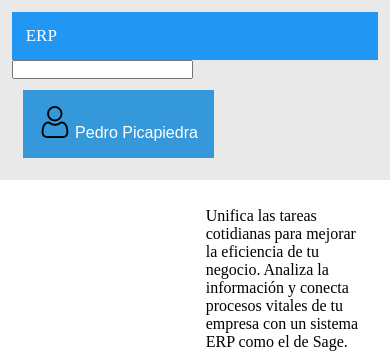
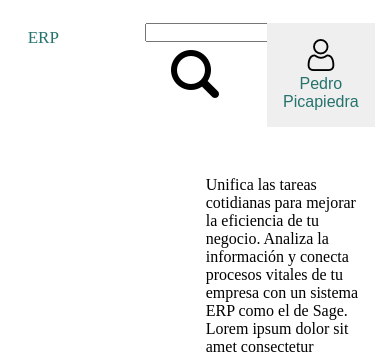
Before and after one commit to wakogmq/ERP-COMMON, a PHP site: page /html/home.html in a window 390 px wide; the page is wider, and only the part inside the window is pictured. Shown: the top 354 px of that part. Run offline with PHP 8.4, Linux system fonts and the light colour scheme.

Commit message:
top-nav-org

```diff
--- a/ERP-Visual/css/style.css
+++ b/ERP-Visual/css/style.css
@@ -37,47 +37,29 @@
     flex: 0 0 auto;
     width: 100%;
 }
-
-/*
-nav{
-    background-color: rgb(107, 107, 107);
-
+.center {
+  text-align: center;
+  justify-content: center;
 }
-
-nav ul li{
-
-    font-family: 'Franklin Gothic Medium', 'Arial Narrow', Arial, sans-serif;
-    margin: 30px 10px 100px 0px;
-    padding-left: 20px;
+.right {
+  text-align: right;
+  justify-content: right;
 }
-
-nav ul li a{
-    color: black;
-    margin: 10px;
-    text-decoration: none;
+img{
+  max-width: 100%;
 }
-
-nav ul li img{
-    margin-top: 10px;
-    width: 30px ;
+.boxicon{
+  padding: 1%;
 }
-.login {
-border: 2px solid #26736E  ;
-}
-input{
-    background-color: #26736E;
-}
-*/
-
 
 
 /*------------------------------------- TOP NAV ----------------------------------*/
 
 /* Add a black background color to the top navigation bar */
-.topnav {
+/*.topnav {
     overflow: hidden;
     background-color: #e9e9e9;
-  }
+  }*/
 
   /* Style the links inside the navigation bar */
   .topnav a {
@@ -85,21 +67,20 @@
     display: block;
     color: black;
     text-align: center;
-    padding: 14px 16px;
+    padding: 5px 16px;
     text-decoration: none;
     font-size: 17px;
   }
 
   /* Change the color of links on hover */
   .topnav a:hover {
-    background-color: #ddd;
-    color: black;
+
+    color: #26736E;
   }
 
   /* Style the "active" element to highlight the current page */
   .topnav a.active {
-    background-color: #2196F3;
-    color: white;
+    color: #26736E;
   }
 
   /* Style the search box inside the navigation bar */
@@ -119,11 +100,11 @@
       display: block;
       text-align: left;
       width: 100%;
-      margin: 0;
-      padding: 14px;
+      /*margin: 0;*/
+      padding: 5px;
     }
     .topnav input[type=text] {
-      border: 1px solid #ccc;
+    border: 1px solid #ccc;
     }
   }
 
@@ -131,18 +112,15 @@
 
 /* Dropdown Button */
 .dropbtn {
-    background-color: #3498DB;
-    color: white;
+    color:  #26736E;
+
     padding: 16px;
     font-size: 16px;
     border: none;
     cursor: pointer;
   }
 
-  /* Dropdown button on hover & focus */
-  .dropbtn:hover, .dropbtn:focus {
-    background-color: #2980B9;
-  }
+
 
   /* The container <div> - needed to position the dropdown content */
   .dropdown {
@@ -154,9 +132,6 @@
   .dropdown-content {
     display: none;
     position: absolute;
-    background-color: #f1f1f1;
-    min-width: 160px;
-    box-shadow: 0px 8px 16px 0px rgba(0,0,0,0.2);
     z-index: 1;
   }
 
@@ -167,9 +142,5 @@
     text-decoration: none;
     display: block;
   }
-
-  /* Change color of dropdown links on hover */
-  .dropdown-content a:hover {background-color: #ddd;}
-
   /* Show the dropdown menu (use JS to add this class to the .dropdown-content container when the user clicks on the dropdown button) */
   .show {display:block;}
--- a/ERP-Visual/html/home.html
+++ b/ERP-Visual/html/home.html
@@ -10,10 +10,13 @@
 </head>
 <body>
 
-    <div class="topnav">
-        <a class="active" href="#erp">ERP</a>
-        <input type="search" name="" id="">
-        <div class="dropdown">
+    <div class="topnav flex">
+        <div class="center col-4"><a class="active" href="#erp">ERP</a></div>
+        <div class="center col-4">
+            <input type="search" name="Buscar..." id="buscar">
+            <img src="/ERP-Visual/images/lupa.png" alt="">
+        </div>
+        <div class="dropdown right col-4">
             <button onclick="myFunction()" class="dropbtn"><img src="/ERP-Visual/images/usuario.png" alt=""> Pedro Picapiedra </button>
             <div id="myDropdown" class="dropdown-content">
                 <a href="#"><img src="/ERP-Visual/images/perfil.png" alt=""> Mi Perfil</a>
@@ -26,34 +29,34 @@
 
     <section class="flex">
         <div class="col-6"><img src="" alt=""></div>
-        <div class="col-6 justi"><p>Unifica las tareas cotidianas para mejorar la eficiencia de tu negocio. Analiza la información y conecta procesos vitales de tu empresa con un sistema ERP como el de Sage.</p></div>
+        <div class="col-6 justi"><p>Unifica las tareas cotidianas para mejorar la eficiencia de tu negocio. Analiza la información y conecta procesos vitales de tu empresa con un sistema ERP como el de Sage. Lorem ipsum dolor sit amet consectetur adipisicing elit. Minus numquam obcaecati, error quibusdam aperiam non enim! Sapiente nam consequatur doloremque sint ex eveniet facilis? Architecto earum dolore ipsum sunt iste! Lorem ipsum dolor sit amet consectetur adipisicing elit. Quidem, nam ratione suscipit praesentium reprehenderit laborum nobis quisquam quia quo cupiditate, fugiat inventore cumque, placeat similique! Reiciendis veniam expedita sit officia!</p></div>
     </section>
     <section class="flex">
-        <div class="col-6 cajas-po center">
-            <a href="clientes.html"><div class="col-6"><img src="/ERP-Visual/images/clientes.png" alt=""><h5>Clientes</h5></div></a>
-            <a href="proveedores.html"><div class="col-6"><img src="/ERP-Visual/images/proveedores.png" alt=""><h5>Proveedores</h5></div></a>
-            <div class="col-12"><h2>PRINCIPALES</h2></div>
-            <a href="almacen.html"><div class="col-12"><img src="/ERP-Visual/images/almacen.png" alt=""><h5>Almacén</h5></div></a>
+        <div class="col-6 cajas-po center flex">
+            <div class="col-6 boxicon"><a href="clientes.html"><img src="/ERP-Visual/images/clientes.png" alt=""><h5>Clientes</h5></a></div>
+            <div class="col-6 boxicon"><a href="proveedores.html"><img src="/ERP-Visual/images/proveedores.png" alt=""><h5>Proveedores</h5></a></div>
+            <div class="col-12 center"><h2>PRINCIPALES</h2></div>
+            <div class="col-12 boxicon"><a href="almacen.html"><img src="/ERP-Visual/images/almacen.png" alt=""><h5>Almacén</h5></a></div>
         </div>
-        <div class="col-6 cajas-po center">
-            <a href="compras.html"><div class="col-6"><img src="/ERP-Visual/images/compras.png" alt=""><h5>Compras</h5></div></a>
-            <a href="ventas.html"><div class="col-6"><img src="/ERP-Visual/images/ventas.png" alt=""><h5>Ventas</h5></div></a>
-            <div class="col-12"><h2>OPERACIONES</h2></div>
-            <a href="envios.html"><div class="col-12"><img src="/ERP-Visual/images/envios.png" alt=""><h5>Envíos</h5></div></a>
+        <div class="col-6 cajas-po center flex">
+           <div class="col-6 boxicon"> <a href="compras.html"><img src="/ERP-Visual/images/compras.png" alt=""><h5>Compras</h5></a></div>
+           <div class="col-6 boxicon"><a href="ventas.html"><img src="/ERP-Visual/images/ventas.png" alt=""><h5>Ventas</h5></a></div>
+           <div class="col-12"><h2>OPERACIONES</h2></div>
+           <div class="col-12 boxicon"><a href="envios.html"><img src="/ERP-Visual/images/envios.png" alt=""><h5>Envíos</h5></a></div>
         </div>
     </section>
     <section class="flex">
         <div class="col-4 justi cajas-info-home">
             <h3>Optimiza procesos esenciales</h3>
-            <p>Con el software ERP podrás unificar operaciones cotidianas para maximizar la eficiencia y reducir costes.</p>
+            <p>Con el software ERP podrás unificar operaciones cotidianas para maximizar la eficiencia y reducir costes. Lorem ipsum dolor sit amet consectetur adipisicing elit. Et, eum quasi reprehenderit nisi eveniet fuga recusandae ex, molestias natus deserunt ut perspiciatis molestiae in corporis dignissimos sed esse porro neque.</p>
         </div>
         <div class="col-4 justi cajas-info-home">
             <h3>Simplifica los procesos</h3>
-            <p>Nuestras soluciones de gestión empresarial fáciles de usar se ajustan a las normas y procedimientos específicos de tu empresa y facilitan el control de aspectos cruciales</p>
+            <p>Nuestras soluciones de gestión empresarial fáciles de usar se ajustan a las normas y procedimientos específicos de tu empresa y facilitan el control de aspectos cruciales Lorem ipsum dolor sit amet consectetur adipisicing elit. Molestias, cupiditate ducimus assumenda, ratione harum, unde nesciunt possimus quod laboriosam itaque facilis modi suscipit repellendus soluta dolore voluptatibus tenetur cumque tempore.</p>
         </div>
         <div class="col-4 justi cajas-info-home">
             <h3>Expándete a nivel nacional</h3>
-            <p>Nuestro software ERP es una herramienta rápida, fácil y flexible con la que podrás hacer crecer tu negocio en todo el mundo.</p>
+            <p>Nuestro software ERP es una herramienta rápida, fácil y flexible con la que podrás hacer crecer tu negocio en todo el mundo. Lorem ipsum dolor sit amet consectetur, adipisicing elit. Rerum laudantium voluptatum odio ut nihil repellendus maxime vel! Dolor eaque, maxime voluptatibus ab mollitia consequatur perferendis illo, saepe inventore reprehenderit voluptatum.</p>
         </div>
     </section>
 
```
